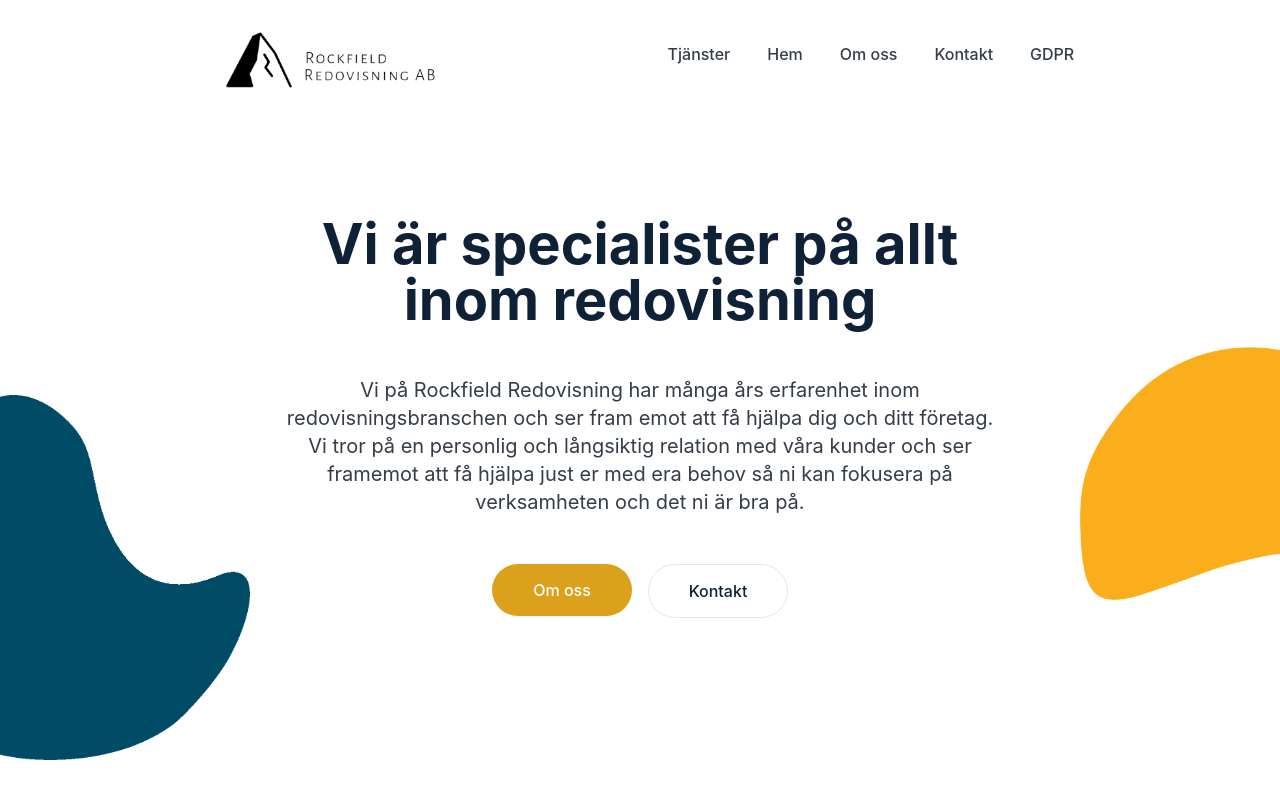
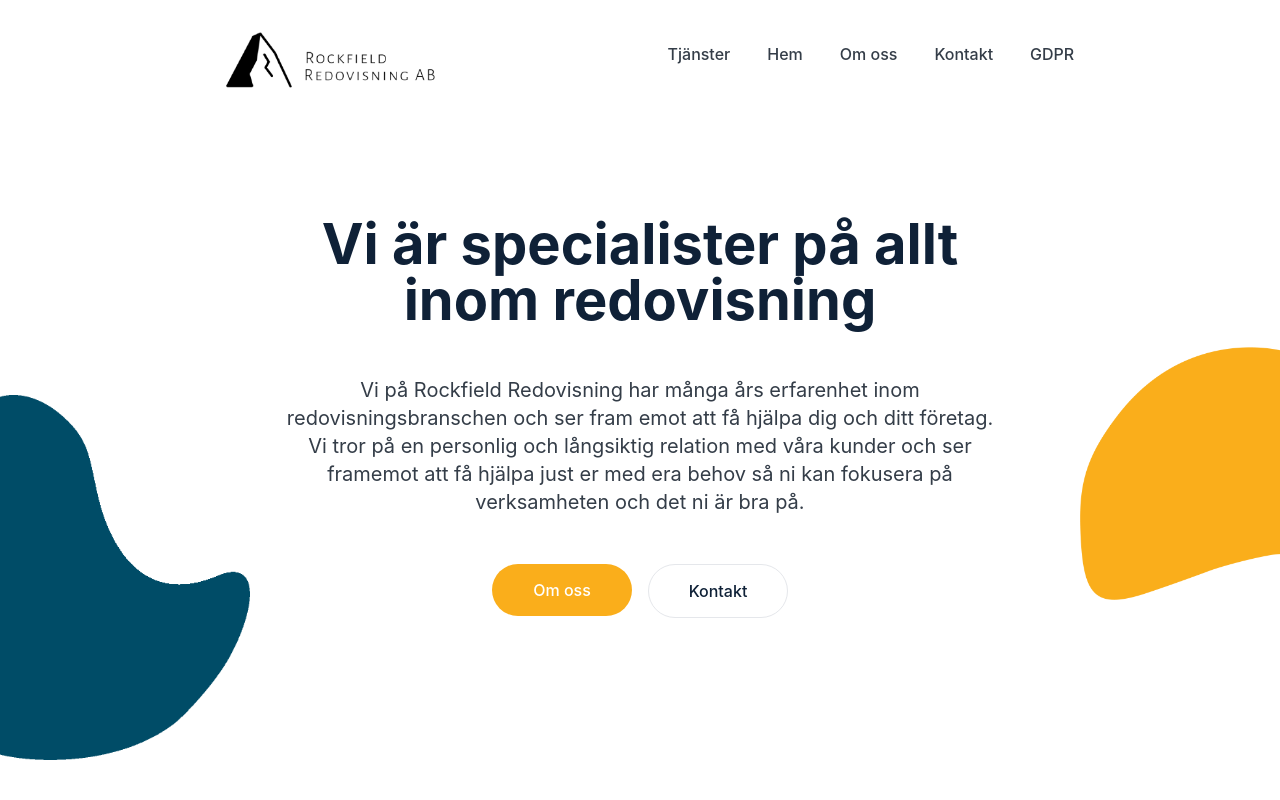
Before and after one commit to JockeHTML/rockfield-redovisning, a Next.js app: page / in a window 1280 px wide. Shown: the top 800 px of the page. Built offline with nearby package versions, Linux system fonts and the light colour scheme.

Commit message:
yellow color fixed

```diff
--- a/styles/globals.css
+++ b/styles/globals.css
@@ -42,7 +42,7 @@ a {
   --size20: 5rem;
   --size30: 7rem;
   --size40: 10rem;
-  --color: #dba11c;
+  --color: #faae1b;
   --grey: #343a40;
   --primary: #000814;
   --lightgrey: #e5e7eb;
```
